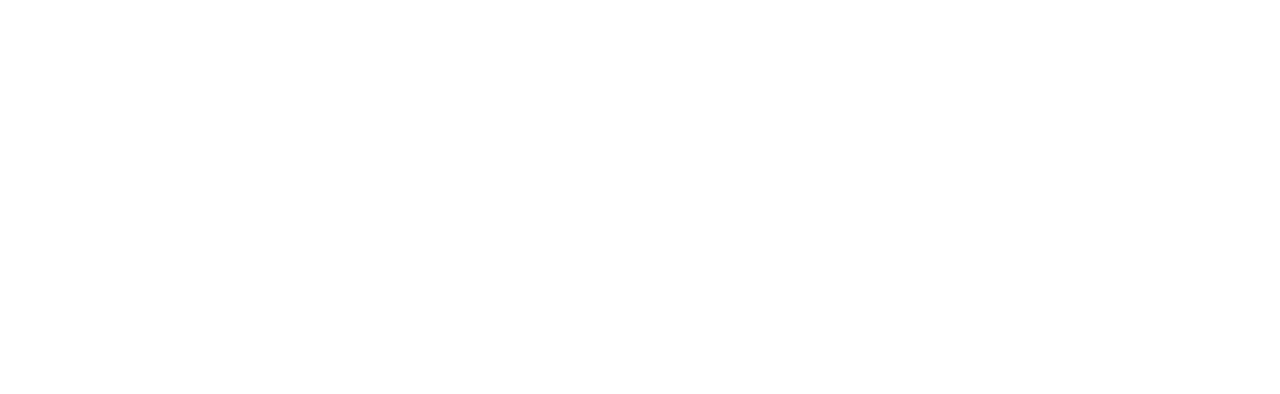
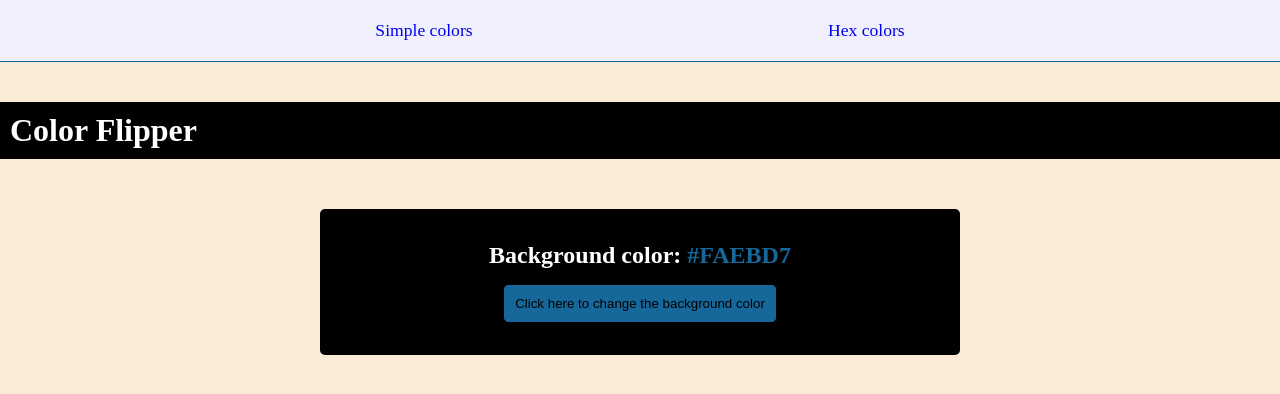
Before and after one commit to DeboraAlmeida/color-flipper, a plain HTML site: page pages/hex.html in a window 1280 px wide. Drawn offline with Linux system fonts and the light colour scheme.

Commit message:
Adding hex page

```diff
--- a/pages/hex.html
+++ b/pages/hex.html
@@ -4,9 +4,30 @@
   <meta charset="UTF-8">
   <meta http-equiv="X-UA-Compatible" content="IE=edge">
   <meta name="viewport" content="width=device-width, initial-scale=1.0">
+  <link rel="stylesheet" href="../styles/style-hex.css">
   <title>Hex Colors</title>
 </head>
 <body>
+  <nav>
+    <div class="navbar">
+      <ul class="nav-links">
+        <li>
+          <a href="../index.html">Simple colors</a>
+        </li>
+        <li>
+          <a href="hex.html">Hex colors</a>
+        </li>
+      </ul>
+    </div>
+  </nav>
+  <main>
+    <h1>Color Flipper</h1>
+    <div class="select-color">
+      <h3>Background color: <span class="color"></span></h3>
+      <button id="btn">Click here to change the background color</button>
+    </div>
+  </main>
+  <script type="module" src="../scripts/scrip-hex.js"></script>
 
 </body>
 </html>
--- /dev/null
+++ b/scripts/scrip-hex.js
@@ -0,0 +1,18 @@
+const hexColors = [1, 2, 3, 4, 5, 6, 7, 8, 9, 'A', 'B', 'C', 'D', 'E', 'F']
+
+const btn = document.getElementById('btn')
+const color = document.querySelector('.color')
+
+color.innerHTML = '#FAEBD7'
+
+const randomHexColor = () => {
+  let hexColor = '#'
+  for (let i = 0; i <= 5; i++) {
+    const randomNumber = parseInt(Math.random() * hexColors.length)
+    hexColor = hexColor.concat(hexColors[randomNumber])
+  }
+  document.body.style.backgroundColor = hexColor
+  color.textContent = hexColor
+}
+
+btn.addEventListener('click', randomHexColor)
--- a/scripts/script.js
+++ b/scripts/script.js
@@ -1,6 +1,4 @@
 import color from '../assets/colors.json' assert { type: 'json' };
-
-// let textColor = 'blueviolet - #8A2BE2'
 
 const btn = document.getElementById('btn')
 const applyBtn = document.getElementById('apply-btn')
--- /dev/null
+++ b/styles/style-hex.css
@@ -0,0 +1,72 @@
+* {
+  box-sizing: border-box;
+  margin: 0;
+  padding: 0
+}
+
+body {
+  background-color: #faebd7;
+}
+
+.navbar {
+  padding: 20px;
+  background-color: #efeffe;
+  border-bottom: 1px solid #156899;
+}
+
+.nav-links {
+  display: flex;
+  align-items: center;
+  justify-content: space-evenly;
+}
+
+.nav-links li {
+  list-style-type: none;
+}
+
+.nav-links li a {
+  text-decoration: none;
+  font-size: 1.1rem;
+}
+
+h1 {
+  margin: 40px 0;
+  padding: 10px;
+  background-color: black;
+  color: white;
+}
+
+.select-color {
+  width: 50%;
+  margin: 50px auto;
+  padding: 25px;
+  background-color: black;
+  color: white;
+  border-radius: 5px;
+  display: flex;
+  flex-direction: column;
+  justify-content: space-between;
+  align-items: center;
+}
+
+.select-color h3 {
+  font-size: 1.5em;
+  text-align: center;
+  margin: 8px auto;
+}
+
+#btn  {
+  max-width: 50%;
+  min-width: 20%;
+  margin: 8px auto;
+  padding: 10px;
+  border-radius: 4px;
+  outline: none;
+  border: 1px solid #156899;
+  background-color: #156899ff;
+  box-shadow: none;
+}
+
+.color {
+  color: #156899
+}
--- a/styles/style.css
+++ b/styles/style.css
@@ -5,7 +5,7 @@
 }
 
 body {
-  background-color: antiquewhite;
+  background-color: #faebd7;
 }
 
 .navbar {
@@ -79,9 +79,6 @@ h1 {
   @media screen and (max-width: 35rem) {
     font-size: 1.5em;
   }
-  @media screen and (min-width: 35rem) and (max-width: 80rem) {
-    font-size: 1.2em;
-  }
 }
 
 .select-color {
```
Also changed, not shown: index.html (+1 -1 lines).
